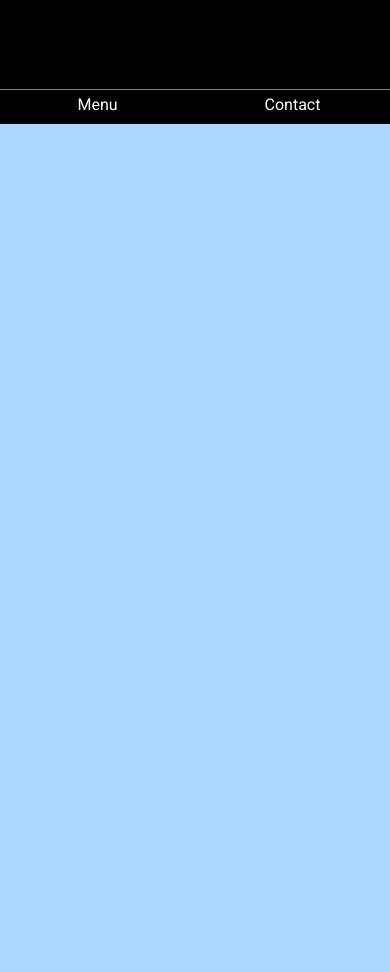
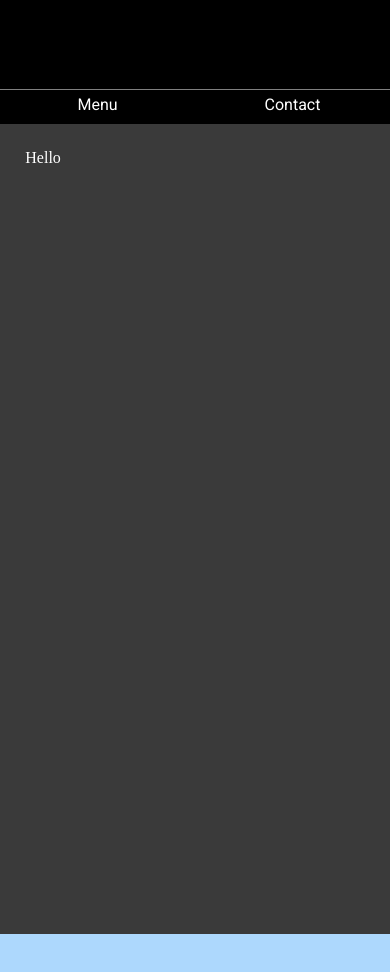
Before and after one commit to santhosh-sivakumar/AppleCandy, a plain HTML site: page 2 - Dev Portfolio/index.html in a window 390 px wide. Shown: the part 720-1692 px from the top of the page. After the commit the page ends 1654 px from the top, so only its background shows below. Drawn offline with nearby package versions, Linux system fonts and the light colour scheme.

Commit message:
intial commit

```diff
--- a/2 - Current portfolio/index.html
+++ b/2 - Dev Portfolio/index.html
@@ -40,6 +40,20 @@
             <div class="right">Contact</div>
         </div>
 
+        <div class="body">
+            <div class="content">
+                <div class="home">
+                    Hello
+                </div>
+                <div class="home">
+                    Hello
+                </div>
+                <div class="home">
+                    Hello
+                </div>
+            </div>
+        </div>
+
     </body>
 </html>
 
--- a/2 - Current portfolio/style.css
+++ b/2 - Dev Portfolio/style.css
@@ -1,9 +1,13 @@
 * { margin: 0; padding: 0; user-select: none;}
+
+html::-webkit-scrollbar
+{
+    scrollbar-color: black white;
+}
 
 body
 {
     background-color: rgb(173, 216, 253);
-    height: 300dvh;
 }
 
 .banner
@@ -51,6 +55,12 @@ body
 
 @media (max-width: 400px)
 {
+
+    body
+    {
+        height: 196dvh;
+    }
+
     .banner
     {
         grid-template-rows: 1fr 1fr;
@@ -112,6 +122,26 @@ body
     .menu .links .link:hover { background-color: rgba(128, 128, 128, 0.151); }
     .menu .links .link:active { background-color: rgba(128, 128, 128, 0.253); }
 
+    .body
+    {
+        overflow-y: scroll;
+        height: 96dvh;
+    }
+    .body::-webkit-scrollbar {
+        display: none;
+    }
+    .body .content
+    {
+        height: 100%;
+        background-color: rgba(128, 128, 128, 0.151);
+        scroll-snap-type: y mandatory;
+    }
+    .body .content .home
+    {
+        padding: 3vh;
+        height: 90vh;
+        background-color: rgb(58, 58, 58); color: white;
+    }
 }
 
 .roboto
```
Also changed, not shown: 2 - Dev Portfolio/Font/sanfranciscodisplay-regular-webfont.woff (renamed from 2 - Current portfolio/Font/sanfranciscodisplay-regular-webfont.woff), 2 - Dev Portfolio/script.js (renamed from 2 - Current portfolio/script.js).
